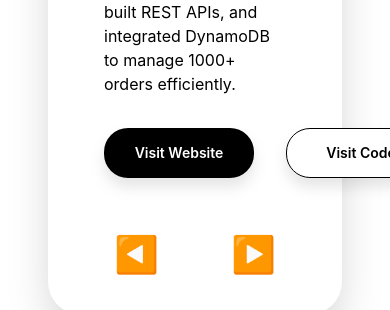
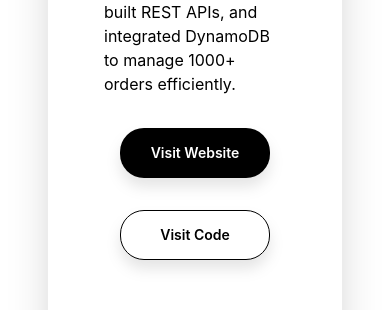
Before and after one commit to Psangs1/PersonalWebsite, a React (Vite) app: page / in a window 390 px wide. Shown: the part 2403-2713 px from the top of the page. Built offline with nearby package versions, Linux system fonts and the light colour scheme; the HTML template or start-up script is replaced by a standard one.

Commit message:
fixed visit code and visit website buttons

```diff
--- a/src/components/ProjectCard.tsx
+++ b/src/components/ProjectCard.tsx
@@ -26,7 +26,7 @@ const ProjectCard: React.FC<Project> = ({name, skills, dates, image, description
           <h1>{description}</h1>
         </div>
 
-       <div className="flex md:flex-row-reverse flex-row items-end justify-items-end gap-8 font-primary">
+       <div className="flex md:flex-row-reverse md:items-end flex-col items-center justify-items-end gap-8 font-primary">
         <a href={websitelink} target="_blank">
           <button className="w-[150px] h-[50px] text-white bg-black text-sm font-semibold rounded-3xl drop-shadow-xl hover:bg-gray-800 transition delay-50 duration-300 ease-in-out ">
             Visit Website
--- a/src/components/ProjectShowcase.tsx
+++ b/src/components/ProjectShowcase.tsx
@@ -16,10 +16,8 @@ function ProjectShowcase() {
             <h1>Project Showcase</h1>
           </div>
 
-          {/* Responsive layout container */}
           <div className='flex flex-col md:flex-row items-center justify-between gap-4 mt-6'>
 
-            {/* Left button (desktop only) */}
             <button
               className='hidden md:block hover:bg-card text-5xl px-4 transition duration-150 ease-in-out'
               onClick={() =>
@@ -31,7 +29,7 @@ function ProjectShowcase() {
               ◀
             </button>
 
-            {/* Project Card (always centered/focused) */}
+
             <div className='p-4 sm:p-6 md:p-8 rounded-2xl font-primary w-full max-w-[1000px] min-h-[550px] mx-auto'>
               <AnimatePresence mode='wait'>
                 <motion.div
@@ -55,7 +53,6 @@ function ProjectShowcase() {
               </AnimatePresence>
             </div>
 
-            {/* Right button (desktop only) */}
             <button
               className='hidden md:block hover:bg-card text-5xl px-4 transition duration-150 ease-in-out'
               onClick={() =>
```
